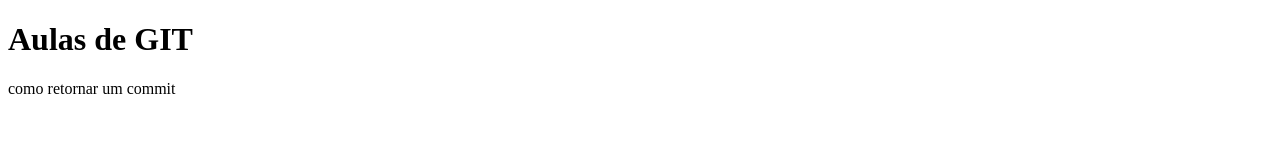
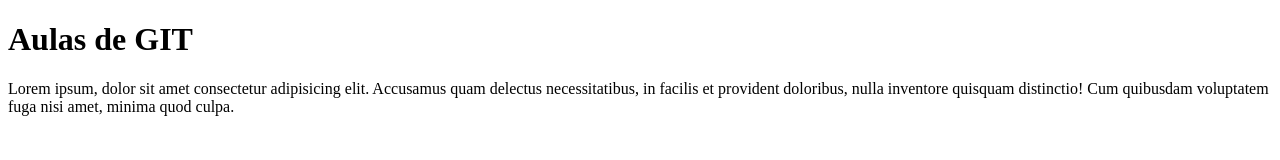
Before and after one commit to paulovitorguedes/aulasgit, a plain HTML site: page index.html in a window 1280 px wide. Drawn offline with Linux system fonts and the light colour scheme.

Commit message:
Conteúdo alterado

```diff
--- a/index.html
+++ b/index.html
@@ -1,5 +1,6 @@
 <!DOCTYPE html>
 <html lang="pt-br">
+
 <head>
   <!-- Meta tags Obrigatórias -->
   <meta charset="utf-8">
@@ -7,9 +8,13 @@
 
   <title>Aulas de GIT</title>
 </head>
+
 <body>
+  <main>
     <h1>Aulas de GIT</h1>
-    <p>como retornar um commit<p>
+    <p>Lorem ipsum, dolor sit amet consectetur adipisicing elit. Accusamus quam delectus necessitatibus, in facilis et provident doloribus, nulla inventore quisquam distinctio! Cum quibusdam voluptatem fuga nisi amet, minima quod culpa.</p>
+  </main>
 
 </body>
+
 </html>
```
Lines whose indentation alone changed are shown as unchanged.
